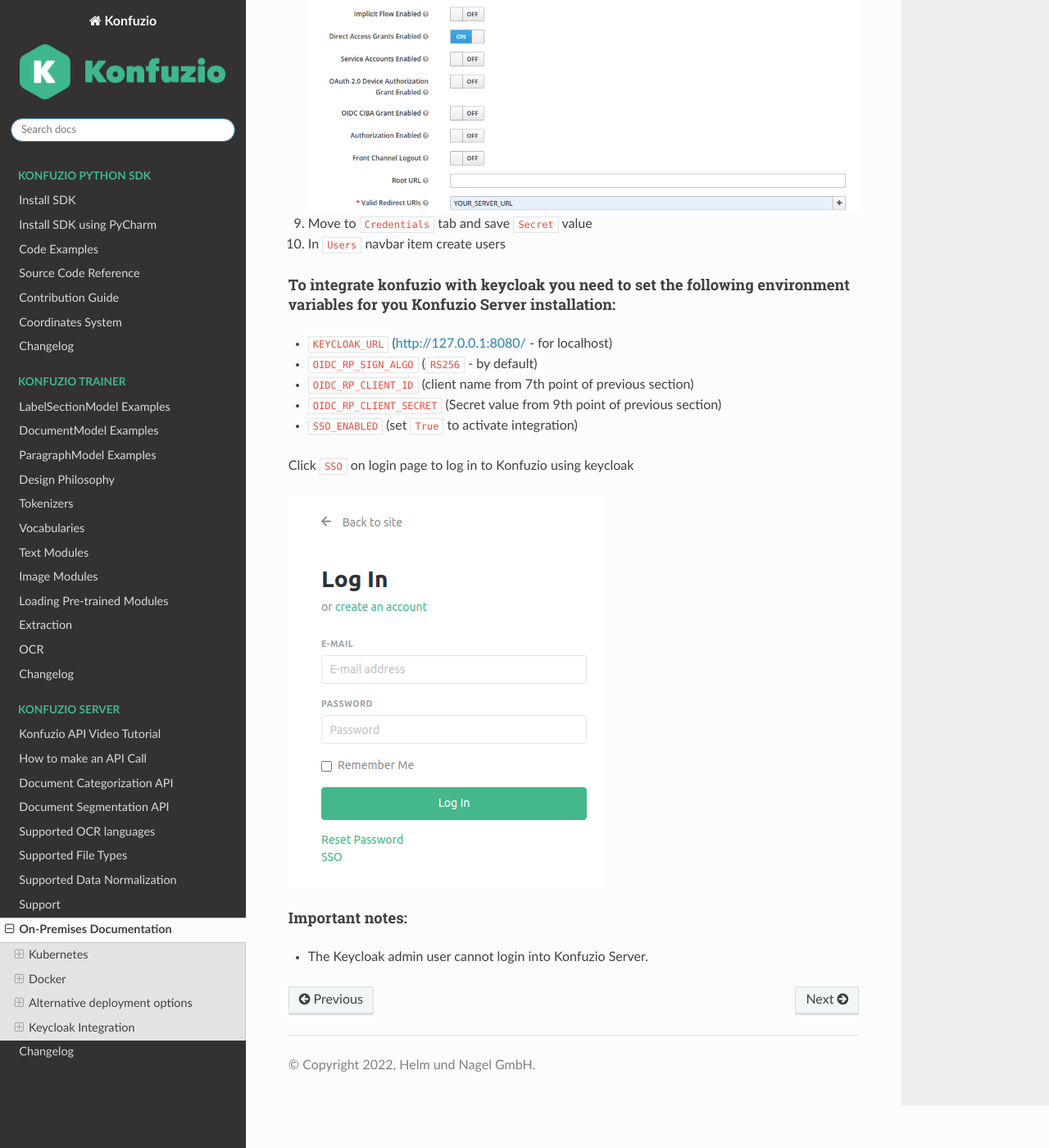
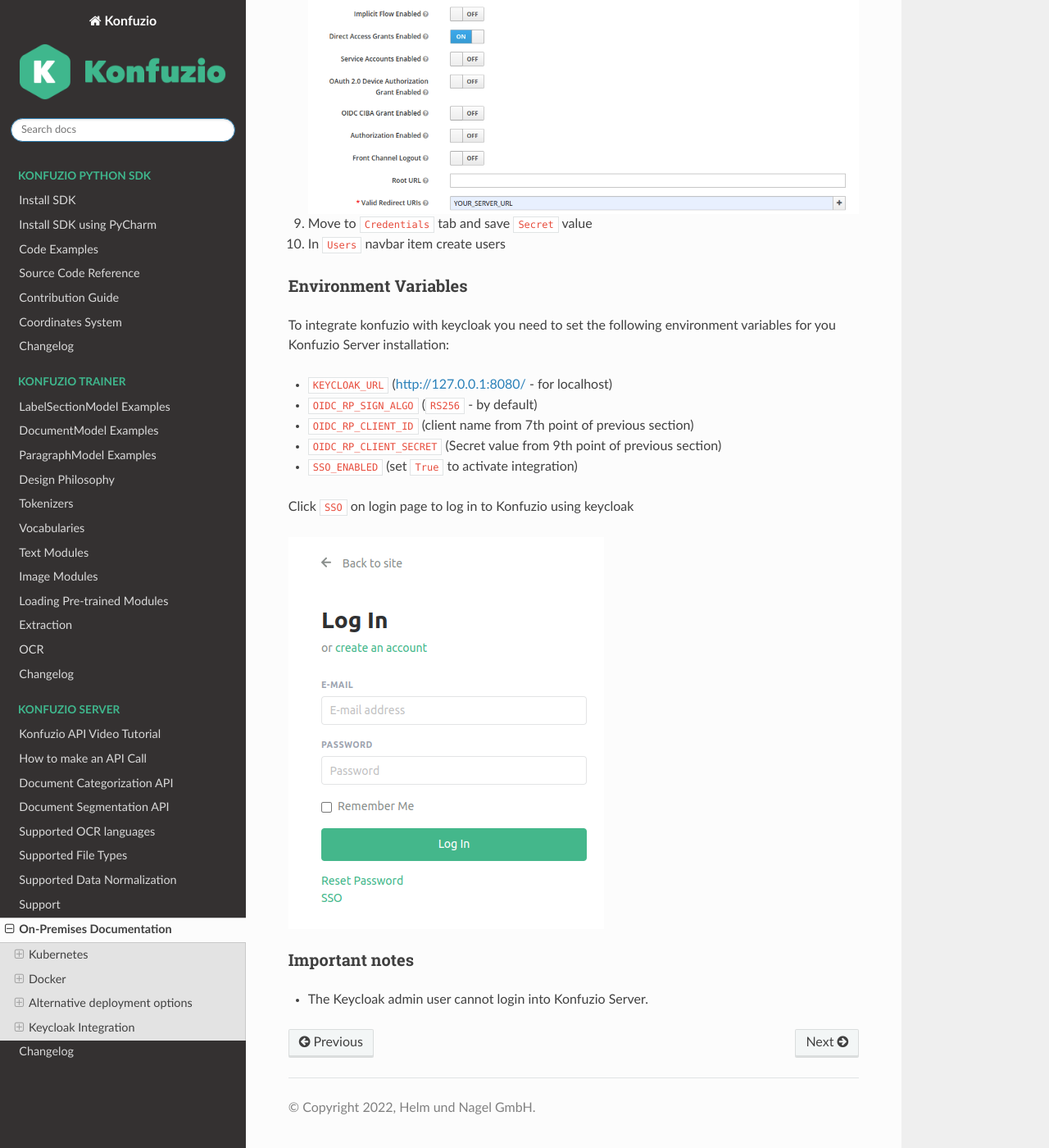
Before and after one commit to konfuzio-ai/konfuzio-sdk, a Sphinx documentation site: the page built from docs/web/on_premises.md, in a window 1280 px wide and 1400 px high, scrolled down 10444 px. Shown: the whole window at 82% size. Built offline with Sphinx 7.4.7 and the Read the Docs theme 2.0.0, drawn with Linux system fonts in a browser that asks for light colours.

Commit message:
Reformat keycloak section

```diff
--- a/docs/web/on_premises.md
+++ b/docs/web/on_premises.md
@@ -377,7 +377,8 @@
 
 ### Set up
 
-#### To start and set up keycloak server:
+To start and set up keycloak server:
+
 1. Download [keycloak server](https://www.keycloak.org/downloads)
 2. Install and start keycloak server using [instruction](https://www.keycloak.org/docs/latest/server_installation/)
 3. Open keycloak dashboard in browser (locally it's http://0.0.0.0:8080/).
@@ -392,7 +393,8 @@
 9. Move to `Credentials` tab and save `Secret` value
 10. In `Users` navbar item create users
 
-#### To integrate konfuzio with keycloak you need to set the following environment variables for you Konfuzio Server installation:
+###  Environment Variables
+To integrate konfuzio with keycloak you need to set the following environment variables for you Konfuzio Server installation:
 
 - `KEYCLOAK_URL` (http://127.0.0.1:8080/ - for localhost)
 - `OIDC_RP_SIGN_ALGO` (`RS256` - by default)
@@ -403,6 +405,6 @@
 Click `SSO` on login page to log in to Konfuzio using keycloak
 ![sso-button.png](keycloak/sso-button.png)
 
-#### Important notes:
+### Important notes
 
 - The Keycloak admin user cannot login into Konfuzio Server.
```
